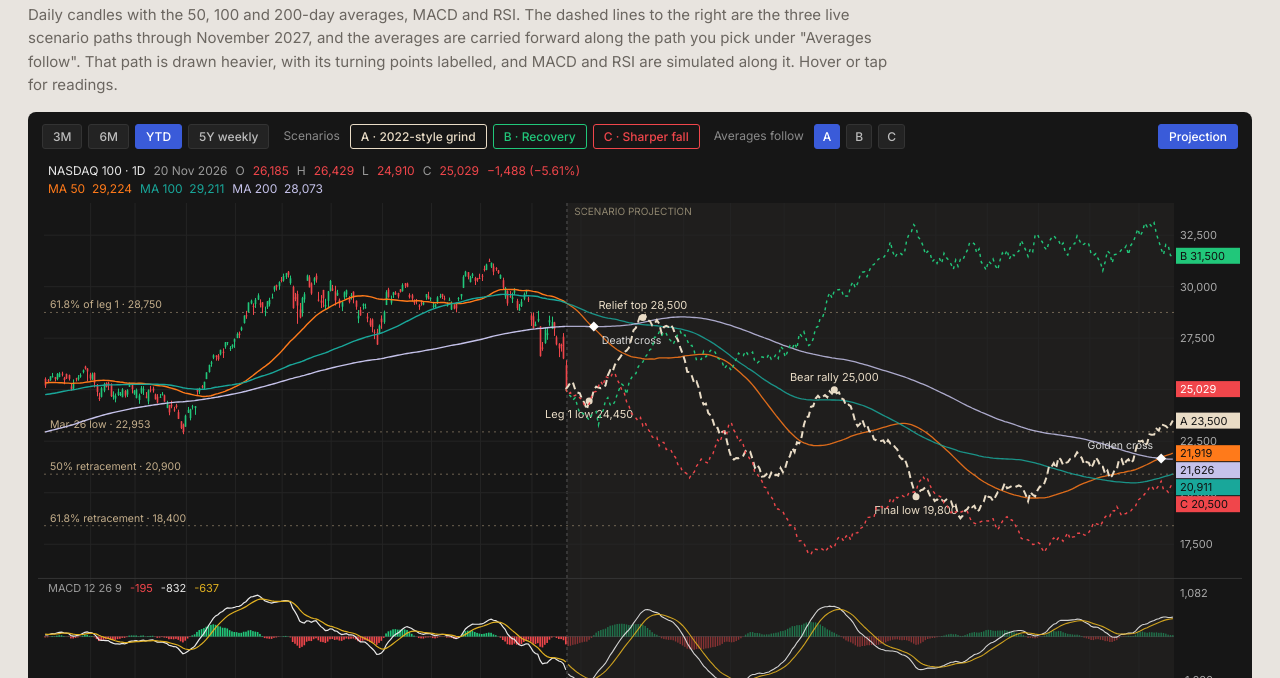
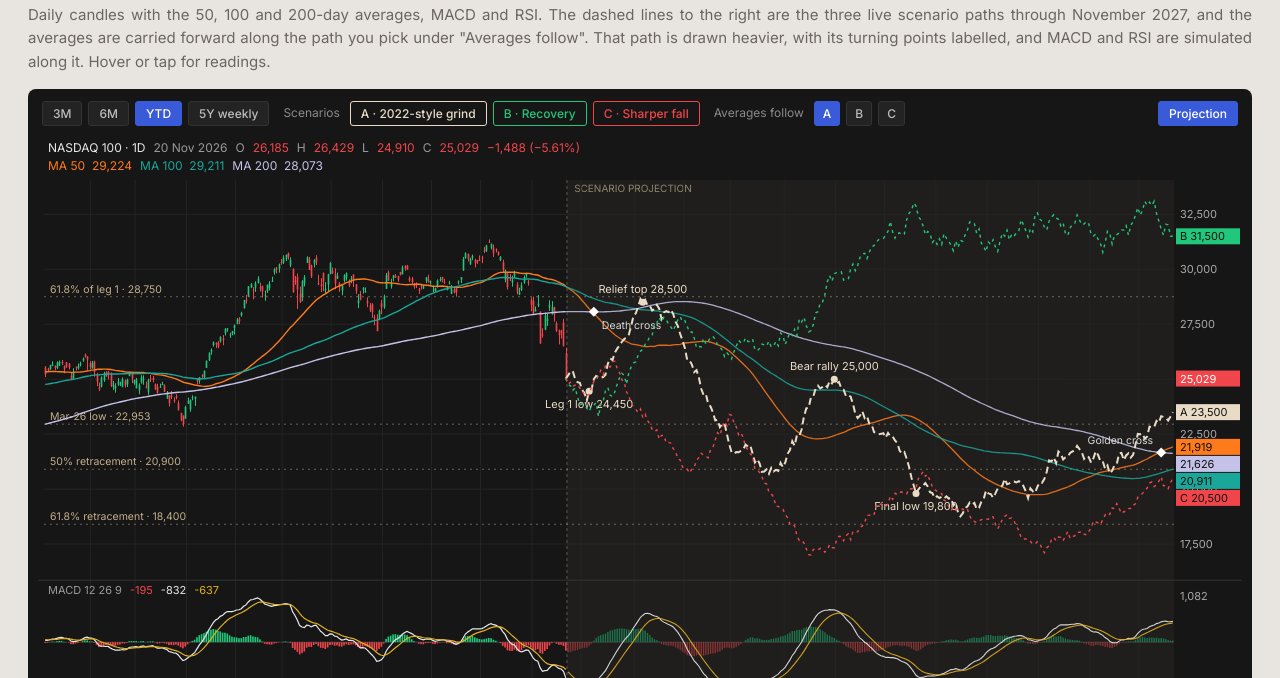
Before and after one commit to lookupdvc-dot/ndx-scenario-tracker, a plain HTML site: page index.html in a window 1280 px wide. Shown: the part 682-1360 px from the top of the page. Drawn offline with Linux system fonts and the light colour scheme.

Commit message:
Add files via upload

```diff
--- a/index.html
+++ b/index.html
@@ -12,13 +12,13 @@ html{scroll-behavior:smooth}
 body{margin:0;background:var(--ivory);color:var(--ink);font-family:Inter,system-ui,sans-serif;font-size:15px;line-height:1.55}
 .serif{font-family:Newsreader,Georgia,serif;font-weight:400}
 header{background:var(--maroon);color:var(--ivory);position:sticky;top:0;z-index:20}
-.bar{max-width:1320px;margin:0 auto;padding:12px 28px;display:flex;align-items:center;gap:28px}
+.bar{max-width:1640px;margin:0 auto;padding:12px 28px;display:flex;align-items:center;gap:28px}
 .bar img{height:26px;display:block}
 .bar .tag{font-size:11px;letter-spacing:.18em;text-transform:uppercase;opacity:.85;margin-left:auto;white-space:nowrap}
 nav{display:flex;gap:20px;flex-wrap:wrap}
 nav a{color:var(--ivory);text-decoration:none;font-size:13px;font-weight:500;opacity:.85}
 nav a:hover{opacity:1;text-decoration:underline;text-underline-offset:4px}
-main{max-width:1320px;margin:0 auto;padding:0 28px 60px}
+main{max-width:1640px;margin:0 auto;padding:0 28px 60px}
 .hero{position:relative;padding:44px 0 26px;overflow:hidden}
 .hero svg.fan{position:absolute;right:-40px;top:0;width:46%;height:100%;pointer-events:none}
 .eyebrow{font-size:12px;letter-spacing:.22em;text-transform:uppercase;color:var(--maroon);font-weight:600}
@@ -33,7 +33,7 @@ section{padding-top:34px;scroll-margin-top:60px}
 .sec-h{display:flex;align-items:baseline;gap:12px;border-top:1px solid var(--maroon);padding-top:16px;margin-bottom:6px}
 .sec-h .n{font-family:Newsreader,serif;color:var(--tan2);font-size:20px}
 .sec-h h2{font-family:Newsreader,Georgia,serif;font-weight:400;font-size:30px;color:var(--maroon);margin:0}
-.sub{color:var(--muted);max-width:860px;margin:0 0 16px}
+.sub{color:var(--muted);margin:0 0 16px;text-align:justify}
 .panel{background:var(--panel);border-radius:8px;padding:10px 10px 6px;color:#cfcfcf}
 .tools{display:flex;flex-wrap:wrap;gap:6px;align-items:center;padding:2px 4px 8px;font-size:12px}
 .tools .sp{flex:1}
@@ -46,7 +46,7 @@ section{padding-top:34px;scroll-margin-top:60px}
 .tools button.mf{padding:4px 8px}
 .tools .lab{color:#8a8a8a;margin:0 4px 0 8px}
 canvas{display:block;width:100%}
-#main{height:680px;cursor:crosshair;touch-action:pan-y}
+#main{height:clamp(700px,90vh,1000px);cursor:crosshair;touch-action:pan-y}
 .note{font-size:12.5px;color:var(--muted);margin-top:8px}
 .grid2{display:grid;grid-template-columns:1fr 1fr;gap:16px}
 .grid4{display:grid;grid-template-columns:repeat(4,1fr);gap:12px}
@@ -85,7 +85,7 @@ td.num,th.num{text-align:right;font-variant-numeric:tabular-nums;white-space:now
 .chips button.on{color:#111;border-color:transparent}
 .updbtn{background:var(--ivory);color:var(--maroon);font:600 12px Inter,sans-serif;padding:6px 14px;border-radius:4px;text-decoration:none;white-space:nowrap}.updbtn:hover{background:#fff}
 footer{background:var(--maroon);color:var(--ivory);font-size:12.5px}
-footer div{max-width:1320px;margin:0 auto;padding:18px 28px;display:flex;gap:20px;flex-wrap:wrap;justify-content:space-between;opacity:.9}
+footer div{max-width:1640px;margin:0 auto;padding:18px 28px;display:flex;gap:20px;flex-wrap:wrap;justify-content:space-between;opacity:.9}
 @media(max-width:980px){.grid2,.grid4,.val{grid-template-columns:1fr 1fr}nav{display:none}#main{height:560px}.hero svg.fan{opacity:.5}}
 @media(max-width:620px){.grid2,.grid4,.val{grid-template-columns:1fr}main{padding:0 14px 40px}.bar{padding:10px 14px}.bar .tag{display:none}table{font-size:12.5px}.wide{overflow-x:auto}.wide table{min-width:640px}}
 </style>
```
